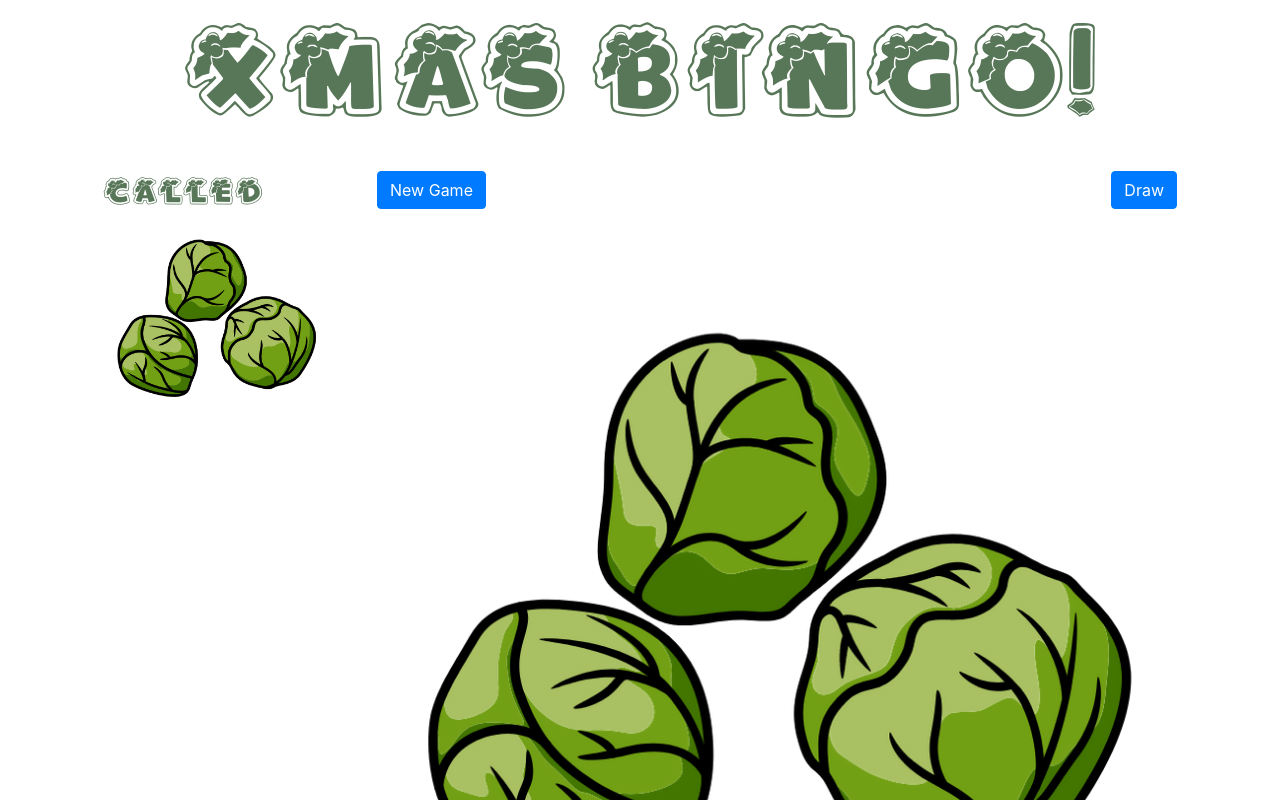
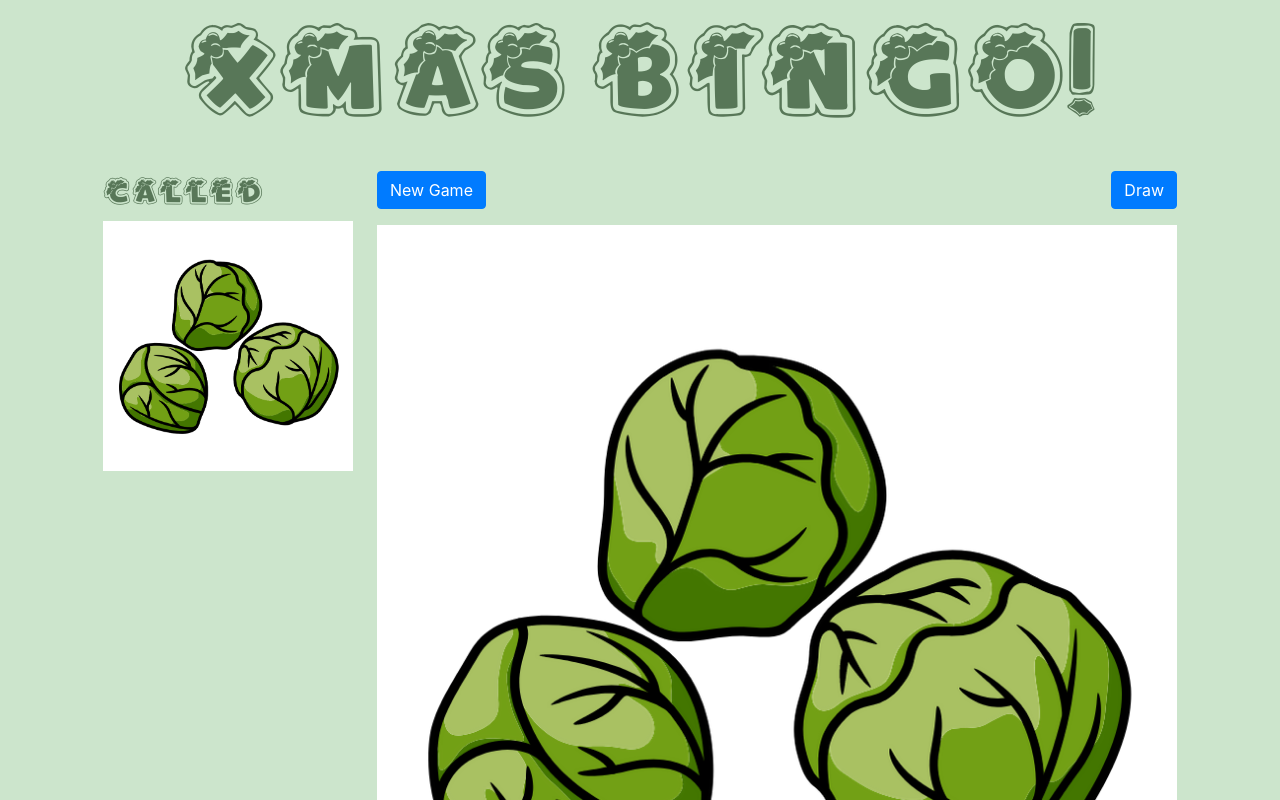
Before and after one commit to Roaders/xmas-bingo, an Angular app: page /caller in a window 1280 px wide. Both pictures are taken after a click on the button "Draw". Shown: the top 800 px of the page. Built offline with nearby package versions, Linux system fonts and the light colour scheme.

Commit message:
Add background color

```diff
--- a/src/app/components/caller/caller.component.html
+++ b/src/app/components/caller/caller.component.html
@@ -9,7 +9,7 @@
 
             <h3>Called</h3>
 
-            <div *ngFor="let previousImage of previousCards" class="pt-3">
+            <div *ngFor="let previousImage of previousCards" class="d-flex justify-content-center align-items-center image-container mt-3 solid-cell previous-card">
                 <img class="mw-100 mh-100 cell-image" [src]="getCardSource(previousImage)" />
             </div>
 
@@ -20,7 +20,7 @@
                 <button type="button" class="btn btn-primary" (click)="draw()" [disabled]="!canDraw">Draw</button>
             </div>
 
-            <div class="d-flex justify-content-center align-items-center image-container">
+            <div class="d-flex justify-content-center align-items-center image-container solid-cell mt-3">
                 <img *ngIf="currentCard != null" class="mw-100 mh-100 cell-image" [src]="getCardSource(currentCard)" />
 
                 <h1 *ngIf="currentCard == null && cardsLoaded" class="display-1 text-center">Draw first card...</h1>
--- a/src/app/components/caller/caller.component.scss
+++ b/src/app/components/caller/caller.component.scss
@@ -3,6 +3,13 @@
     height: 800px;
 }
 
+$previousSize: 250px;
+
 .previous-container{
-    width: 250px;
+    width: $previousSize;
 }
+
+.previous-card {
+    width: $previousSize;
+    height: $previousSize;
+}
--- a/src/app/components/player/player.component.html
+++ b/src/app/components/player/player.component.html
@@ -16,7 +16,7 @@
                 </div>
 
                 <div class="d-flex" *ngFor="let row of getRows(previousGrid)">
-                    <div class="d-inline-flex small-cell border flex-column" *ngFor="let cell of getCells(row)">
+                    <div class="d-inline-flex small-cell solid-cell border flex-column" *ngFor="let cell of getCells(row)">
 
                         <div *ngIf="cell.dobbed" class="splotch-container small-cell d-flex justify-content-center align-items-center">
                             <fa-icon [icon]="faSplotch"></fa-icon>
@@ -44,7 +44,7 @@
                 <div class="d-flex" *ngFor="let row of getRows(grid)">
                     <div
                         (click)="dobCell(cell)"
-                        class="d-inline-flex cell border flex-column"
+                        class="d-inline-flex cell solid-cell border flex-column"
                         *ngFor="let cell of getCells(row)"
                         >
 
--- a/src/styles.scss
+++ b/src/styles.scss
@@ -22,3 +22,11 @@ h1, h2, h3, h4, h5 {
     width: auto;
     height: auto;
 }
+
+body{
+    background-color: rgba(0, 128, 0, 0.2);
+}
+
+.solid-cell {
+    background-color: white;
+}
```
